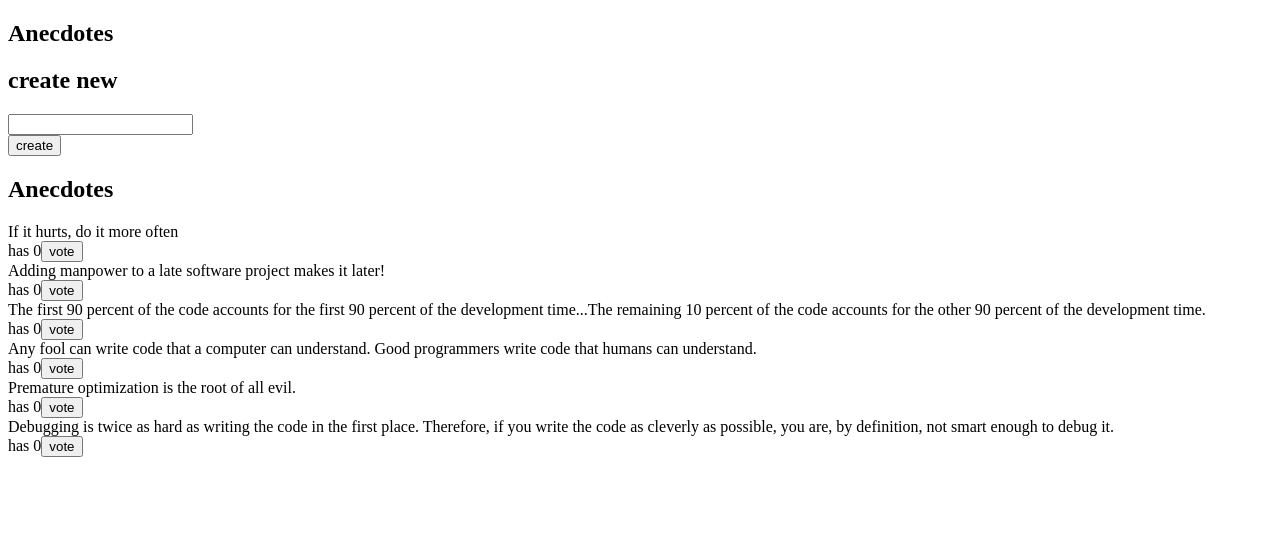
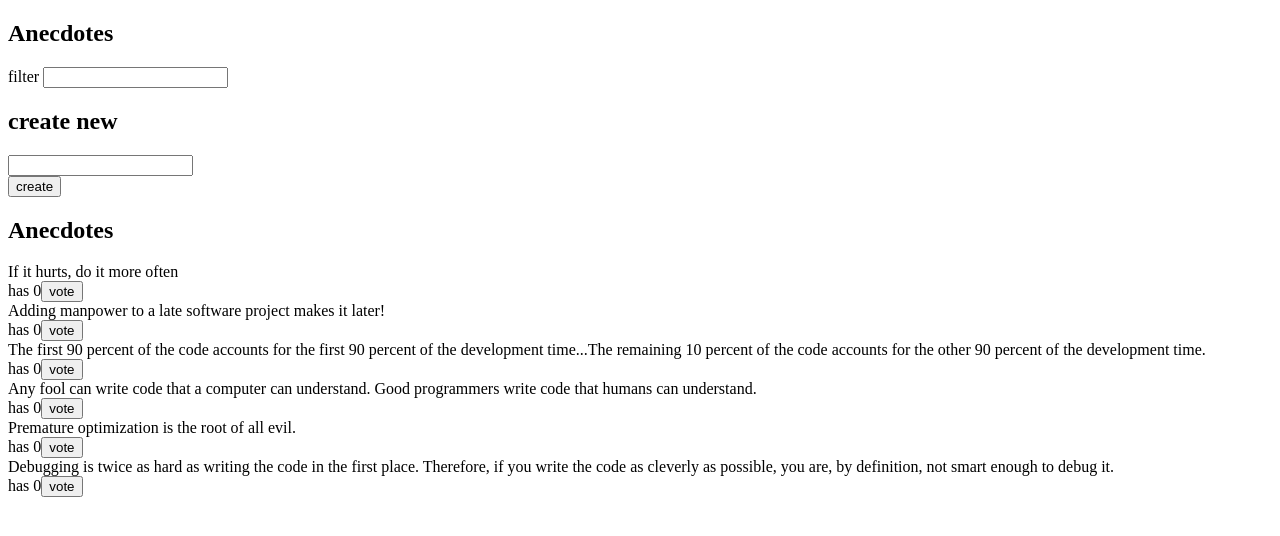
Before and after one commit to thomsva/fullstack2019osa6, a React (Create React App) app in the folder redux-anecdotes/: page / in a window 1280 px wide. Shown: the top 536 px of the page. Built offline with nearby package versions, Linux system fonts and the light colour scheme.

Commit message:
6.11 valmis

```diff
--- a/redux-anecdotes/src/App.js
+++ b/redux-anecdotes/src/App.js
@@ -2,11 +2,13 @@ import React from 'react'
 import AnecdoteForm from './components/AnecdoteForm'
 import AnecdoteList from './components/AnecdoteList'
 import Notification from './components/Notification'
+import Filter from './components/Filter'
 
 const App = (props) => {
   return (
     <div>
       <h2>Anecdotes</h2>
+      <Filter store={props.store} />
       <Notification store={props.store} />
       <AnecdoteForm store={props.store} />
       <AnecdoteList store={props.store} />
--- a/redux-anecdotes/src/components/AnecdoteList.js
+++ b/redux-anecdotes/src/components/AnecdoteList.js
@@ -5,6 +5,11 @@ import { notificationChange, notificationRemove } from '../reducers/notification
 const AnecdoteList = (props) => {
   const store = props.store
   const anecdotes = store.getState().anecdotes
+  const filter = store.getState().filter.text
+  const anecdotesToShow = filter === null
+    ? anecdotes
+    : anecdotes.filter(a => a.content.toLowerCase().includes(filter.toLowerCase()))
+
   const vote = (id) => {
     store.dispatch(voteIncrease(id))
     store.dispatch(notificationChange('you voted: ' + anecdotes.filter(a => a.id === id)[0].content))
@@ -14,7 +19,7 @@ const AnecdoteList = (props) => {
   return (
     <div>
       <h2>Anecdotes</h2>
-      {anecdotes.map(anecdote =>
+      {anecdotesToShow.map(anecdote =>
         <div key={anecdote.id}>
           <div>
             {anecdote.content}
--- /dev/null
+++ b/redux-anecdotes/src/components/Filter.js
@@ -0,0 +1,21 @@
+import React from 'react'
+import { filterChange } from '../reducers/filterReducer'
+
+const Filter = (props) => {
+  const handleChange = (event) => {
+    // input-kentän arvo muuttujassa event.target.value
+    props.store.dispatch(filterChange(event.target.value))
+
+  }
+  const style = {
+    marginBottom: 10
+  }
+
+  return (
+    <div style={style}>
+      filter <input onChange={handleChange} />
+    </div>
+  )
+}
+
+export default Filter
--- a/redux-anecdotes/src/index.js
+++ b/redux-anecdotes/src/index.js
@@ -4,10 +4,12 @@ import { createStore, combineReducers } from 'redux'
 import App from './App'
 import anecdoteReducer from './reducers/anecdoteReducer'
 import notificationReducer from './reducers/notificationReducer'
+import filterReducer from './reducers/filterReducer'
 
 const reducer = combineReducers({
   anecdotes: anecdoteReducer,
-  notification: notificationReducer
+  notification: notificationReducer,
+  filter: filterReducer
 })
 
 const store = createStore(reducer)
--- a/redux-anecdotes/src/reducers/anecdoteReducer.js
+++ b/redux-anecdotes/src/reducers/anecdoteReducer.js
@@ -28,7 +28,6 @@ const anecdoteReducer = (state = initialState, action) => {
       const id = action.data.id
       const anecdoteToChange = state.find(n => n.id === id)
       const changedAnecdote = { ...anecdoteToChange, votes: anecdoteToChange.votes + 1 }
-
       return state
         .map(anecdote => anecdote.id !== id ? anecdote : changedAnecdote)
         .sort((a1, a2) => (a2.votes - a1.votes))
--- /dev/null
+++ b/redux-anecdotes/src/reducers/filterReducer.js
@@ -0,0 +1,22 @@
+const initialState = { text: null }
+
+const filterReducer = (state = initialState, action) => {
+
+  switch (action.type) {
+    case 'SET_FILTER':
+      return { text: action.text }
+    default:
+      return state
+  }
+}
+
+export const filterChange = text => {
+  return {
+    type: 'SET_FILTER',
+    text: text
+  }
+}
+
+
+
+export default filterReducer
```
